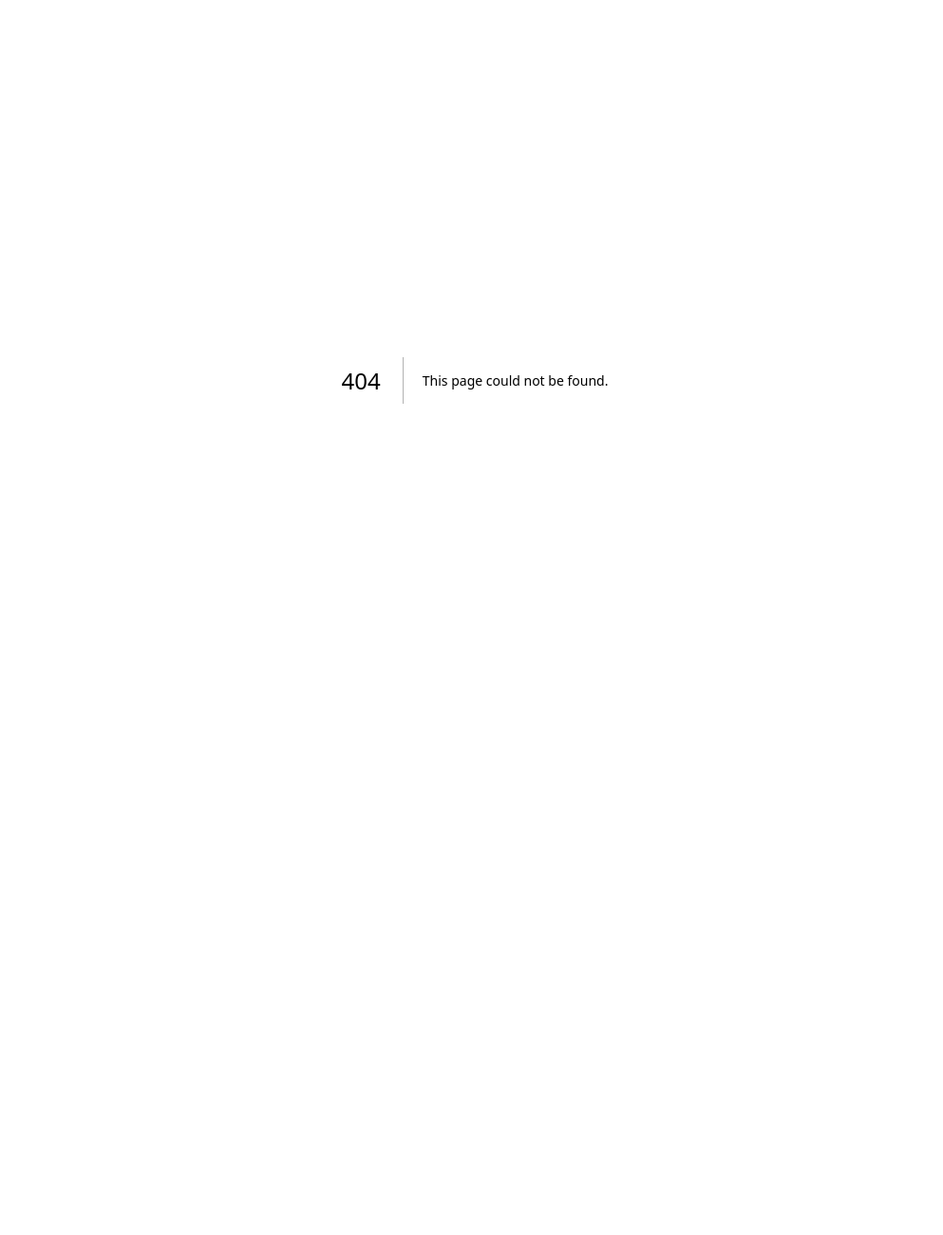
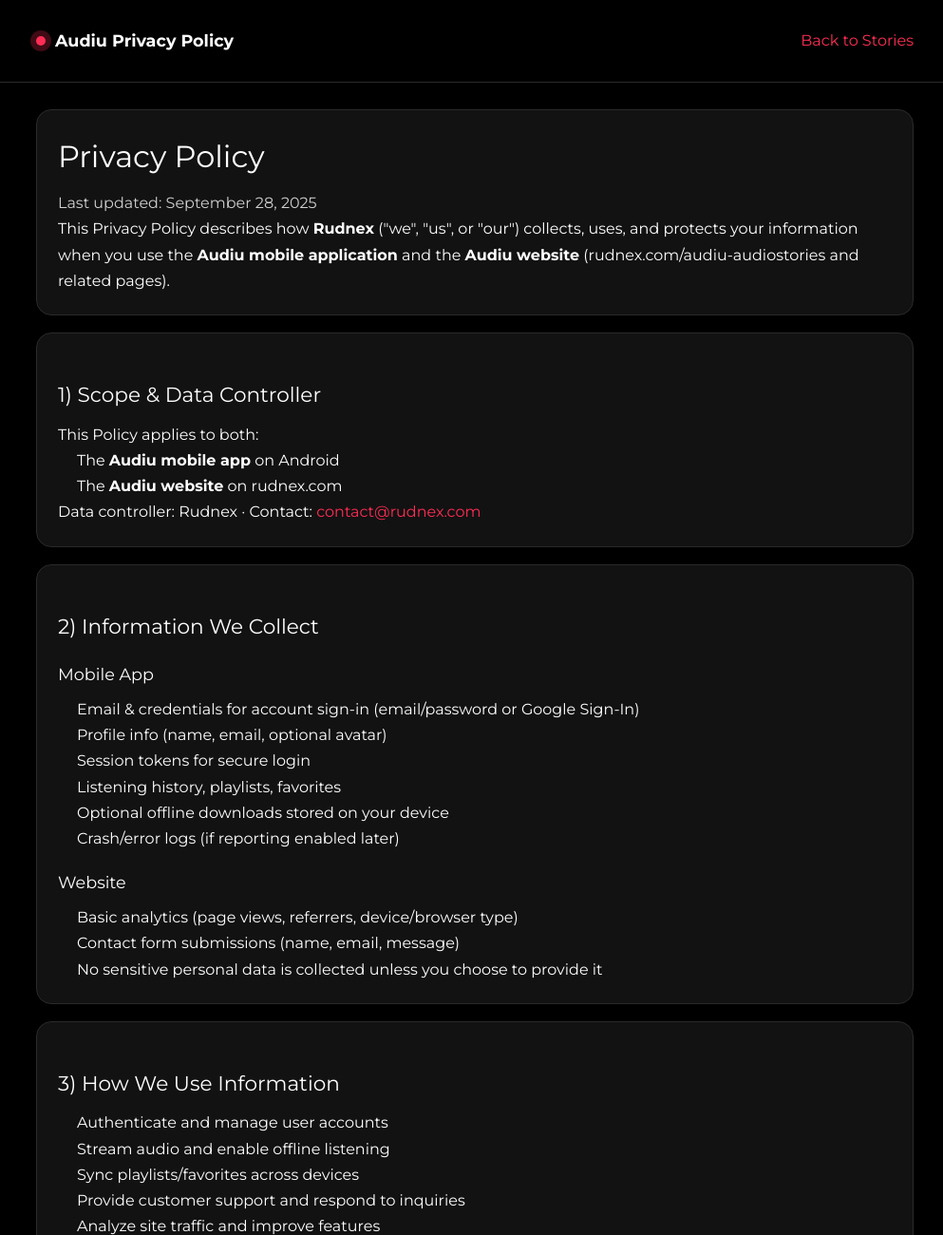
Before and after one commit to Rudransh33/RudNex-Digital, a Next.js app in the folder frontend/: page /audiu-audiostories/privacy in a window 1280 px wide. Before the commit this address had no page. Shown: the top 1300 px of the page at 95% size, without its empty margins (140-1133 px from the left). Before the commit the page ends 800 px from the top, so only its background shows below. Built offline with nearby package versions, Linux system fonts and the light colour scheme.

Commit message:
Add Audiu story page, privacy policy, and assets

```diff
--- a/frontend/pages/audiu-audiostories/index.js
+++ b/frontend/pages/audiu-audiostories/index.js
@@ -1,6 +1,8 @@
 import Head from 'next/head'
 
 export default function AudiuAudioStories() {
+  const assetVersion = process.env.NEXT_PUBLIC_ASSET_VERSION || 'v=1'
+
   return (
     <div>
       <Head>
@@ -154,7 +156,7 @@
               <span className="dot"></span> Audiu - Audiu Stories
             </div>
             <div style={{display: 'flex', gap: '14px'}}>
-              <a href="/audiu-privacy">Privacy Policy</a>
+              <a href="/audiu-audiostories/privacy">Privacy Policy</a>
               <a href="#categories">Categories</a>
               <a href="#contact">Contact</a>
             </div>
@@ -175,7 +177,7 @@
           <div className="grid">
             <div className="story-card">
               <a href="audiu://story/adheera-the-born-king">
-                <img src="/audiu-audiostories/Adheera.jpg" alt="Adheera: The Born King" />
+                <img src={`/audiu-audiostories/Adheera.jpg?${assetVersion}`} alt="Adheera: The Born King" />
                 <div>
                   <div className="story-title">Adheera: The Born King</div>
                   <div className="story-meta">Mythological • NKU Universe</div>
@@ -184,7 +186,7 @@
             </div>
             <div className="story-card">
               <a href="audiu://story/adhuri-kahaani-humari">
-                <img src="/audiu-audiostories/AKH%20Thumbnail.jpg" alt="Adhuri Kahaani Humaari" />
+                <img src={`/audiu-audiostories/AKH%20Thumbnail.jpg?${assetVersion}`} alt="Adhuri Kahaani Humaari" />
                 <div>
                   <div className="story-title">Adhuri Kahaani Humaari</div>
                   <div className="story-meta">Horror • Supernatural</div>
@@ -193,7 +195,7 @@
             </div>
             <div className="story-card">
               <a href="audiu://story/alvida-ishq">
-                <img src="/audiu-audiostories/Alvida%20ishq.jpg" alt="Alvida Ishq" />
+                <img src={`/audiu-audiostories/Alvida%20ishq.jpg?${assetVersion}`} alt="Alvida Ishq" />
                 <div>
                   <div className="story-title">Alvida Ishq</div>
                   <div className="story-meta">Romance • Drama</div>
@@ -202,7 +204,7 @@
             </div>
             <div className="story-card">
               <a href="audiu://story/chandangarh-ki-daayan">
-                <img src="/audiu-audiostories/CKD.jpg" alt="Chandangarh Ki Daayan" />
+                <img src={`/audiu-audiostories/CKD.jpg?${assetVersion}`} alt="Chandangarh Ki Daayan" />
                 <div>
                   <div className="story-title">Chandangarh Ki Daayan</div>
                   <div className="story-meta">Horror • Mystery</div>
@@ -211,7 +213,7 @@
             </div>
             <div className="story-card">
               <a href="audiu://story/hum-11-anuvardhara">
-                <img src="/audiu-audiostories/Hum%2011%20Anuvardhara.jpg" alt="Hum 11: The Mystery of Anuvardhara" />
+                <img src={`/audiu-audiostories/Hum%2011%20Anuvardhara.jpg?${assetVersion}`} alt="Hum 11: The Mystery of Anuvardhara" />
                 <div>
                   <div className="story-title">Hum 11: The Mystery of Anuvardhara</div>
                   <div className="story-meta">Sci‑Fi • Adventure</div>
@@ -220,7 +222,7 @@
             </div>
             <div className="story-card">
               <a href="audiu://story/miley-na-miley-hum">
-                <img src="/audiu-audiostories/MNMH.jpg" alt="Miley Na Miley Hum" />
+                <img src={`/audiu-audiostories/MNMH.jpg?${assetVersion}`} alt="Miley Na Miley Hum" />
                 <div>
                   <div className="story-title">Miley Na Miley Hum</div>
                   <div className="story-meta">Romance • Reborn Love Story</div>
--- /dev/null
+++ b/frontend/pages/audiu-audiostories/privacy.js
@@ -0,0 +1,223 @@
+import Head from 'next/head'
+import Link from 'next/link'
+
+export default function AudiuPrivacy() {
+  return (
+    <div>
+      <Head>
+        <title>Audiu – Privacy Policy | Rudnex</title>
+        <meta name="description" content="Privacy Policy for the Audiu mobile app and website by Rudnex. Learn what we collect, how we use it, and your rights." />
+        <meta name="viewport" content="width=device-width,initial-scale=1" />
+        <link href="https://fonts.googleapis.com/css2?family=Montserrat:wght@400;600;700&display=swap" rel="stylesheet" />
+      </Head>
+
+      <style jsx global>{`
+        :root {
+          --bg: #000;
+          --surface: #181818;
+          --card: #121212;
+          --text: #fff;
+          --muted: #cfcfcf;
+          --accent: #FF2D55;
+          --border: #2a2a2a;
+          --radius: 16px;
+        }
+        * {
+          box-sizing: border-box;
+        }
+        body {
+          margin: 0;
+          padding: 0;
+          background: var(--bg);
+          color: var(--text);
+          font-family: Montserrat, system-ui, sans-serif;
+          line-height: 1.7;
+        }
+        header {
+          position: sticky;
+          top: 0;
+          background: rgba(0,0,0,.75);
+          border-bottom: 1px solid var(--border);
+        }
+        .container {
+          max-width: 960px;
+          margin: 0 auto;
+          padding: 28px 18px;
+        }
+        nav {
+          display: flex;
+          justify-content: space-between;
+          align-items: center;
+        }
+        .brand {
+          display: flex;
+          align-items: center;
+          gap: 10px;
+          font-weight: 800;
+          font-size: 1.1rem;
+        }
+        .dot {
+          width: 10px;
+          height: 10px;
+          border-radius: 50%;
+          background: var(--accent);
+          box-shadow: 0 0 0 6px rgba(255,45,85,.25);
+        }
+        h1, h2, h3 {
+          margin-top: 0;
+        }
+        h1 {
+          font-size: 2rem;
+          margin-bottom: 8px;
+        }
+        h2 {
+          font-size: 1.35rem;
+          margin: 24px 0 10px;
+        }
+        h3 {
+          font-size: 1.1rem;
+          margin: 18px 0 8px;
+        }
+        .card {
+          background: var(--card);
+          border: 1px solid var(--border);
+          border-radius: var(--radius);
+          padding: 22px;
+          margin-bottom: 18px;
+        }
+        .muted {
+          color: var(--muted);
+        }
+        ul {
+          padding-left: 20px;
+        }
+        a {
+          color: var(--accent);
+        }
+        footer {
+          border-top: 1px solid var(--border);
+          padding: 22px 0;
+          text-align: center;
+          color: var(--muted);
+          font-size: .9rem;
+        }
+      `}</style>
+
+      <header>
+        <div className="container">
+          <nav>
+            <div className="brand">
+              <span className="dot"></span> Audiu Privacy Policy
+            </div>
+            <div>
+              <Link href="/audiu-audiostories">Back to Stories</Link>
+            </div>
+          </nav>
+        </div>
+      </header>
+
+      <main className="container">
+        <section className="card">
+          <h1>Privacy Policy</h1>
+          <p className="muted">Last updated: September 28, 2025</p>
+          <p>This Privacy Policy describes how <strong>Rudnex</strong> ("we", "us", or "our") collects, uses, and protects your information when you use the <strong>Audiu mobile application</strong> and the <strong>Audiu website</strong> (rudnex.com/audiu-audiostories and related pages).</p>
+        </section>
+
+        <section className="card">
+          <h2>1) Scope & Data Controller</h2>
+          <p>This Policy applies to both:</p>
+          <ul>
+            <li>The <strong>Audiu mobile app</strong> on Android</li>
+            <li>The <strong>Audiu website</strong> on rudnex.com</li>
+          </ul>
+          <p>Data controller: Rudnex · Contact: <a href="mailto:contact@rudnex.com">contact@rudnex.com</a></p>
+        </section>
+
+        <section className="card">
+          <h2>2) Information We Collect</h2>
+          <h3>Mobile App</h3>
+          <ul>
+            <li>Email & credentials for account sign-in (email/password or Google Sign-In)</li>
+            <li>Profile info (name, email, optional avatar)</li>
+            <li>Session tokens for secure login</li>
+            <li>Listening history, playlists, favorites</li>
+            <li>Optional offline downloads stored on your device</li>
+            <li>Crash/error logs (if reporting enabled later)</li>
+          </ul>
+          <h3>Website</h3>
+          <ul>
+            <li>Basic analytics (page views, referrers, device/browser type)</li>
+            <li>Contact form submissions (name, email, message)</li>
+            <li>No sensitive personal data is collected unless you choose to provide it</li>
+          </ul>
+        </section>
+
+        <section className="card">
+          <h2>3) How We Use Information</h2>
+          <ul>
+            <li>Authenticate and manage user accounts</li>
+            <li>Stream audio and enable offline listening</li>
+            <li>Sync playlists/favorites across devices</li>
+            <li>Provide customer support and respond to inquiries</li>
+            <li>Analyze site traffic and improve features</li>
+          </ul>
+        </section>
+
+        <section className="card">
+          <h2>4) App Permissions (Mobile)</h2>
+          <ul>
+            <li><strong>Internet/Network</strong> – streaming & API access</li>
+            <li><strong>Storage</strong> – offline downloads (scoped storage on Android 13+)</li>
+            <li><strong>Bluetooth</strong> – audio device connection</li>
+            <li><strong>Notifications</strong> – playback & download alerts</li>
+            <li><strong>Background services</strong> – audio playback while screen is off</li>
+          </ul>
+          <p className="muted">We do not request location, contacts, SMS, or call logs.</p>
+        </section>
+
+        <section className="card">
+          <h2>5) Sharing & Third-Party Services</h2>
+          <ul>
+            <li><strong>PocketBase</strong>: authentication and content storage</li>
+            <li><strong>Google Sign-In</strong>: optional social login</li>
+            <li><strong>Analytics</strong>: limited, aggregate website usage metrics</li>
+          </ul>
+          <p>We never sell personal information. Disclosure occurs only to comply with law or protect rights.</p>
+        </section>
+
+        <section className="card">
+          <h2>6) Data Security</h2>
+          <ul>
+            <li>HTTPS-only transport</li>
+            <li>Secure token/session management</li>
+            <li>Restricted permissions in the app</li>
+          </ul>
+        </section>
+
+        <section className="card">
+          <h2>7) Data Retention</h2>
+          <p>We retain account data while active and delete upon request. Offline files remain on your device until removed. Website analytics data is stored only in aggregate form.</p>
+        </section>
+
+        <section className="card">
+          <h2>8) Your Rights</h2>
+          <p>You may request access, correction, or deletion of your data by emailing <a href="mailto:contact@rudnex.com">contact@rudnex.com</a>. You can also revoke Google Sign-In access via your Google account.</p>
+        </section>
+
+        <section className="card">
+          <h2>9) Children</h2>
+          <p>Audiu is intended for ages 13+. We do not knowingly collect data from children under 13.</p>
+        </section>
+
+        <section className="card">
+          <h2>10) Changes</h2>
+          <p>We may update this Policy periodically. Updates will be posted here with a revised date.</p>
+        </section>
+
+        <footer>
+          © {new Date().getFullYear()} Rudnex. All rights reserved.
+        </footer>
+      </main>
+    </div>
+  )
+}
```
